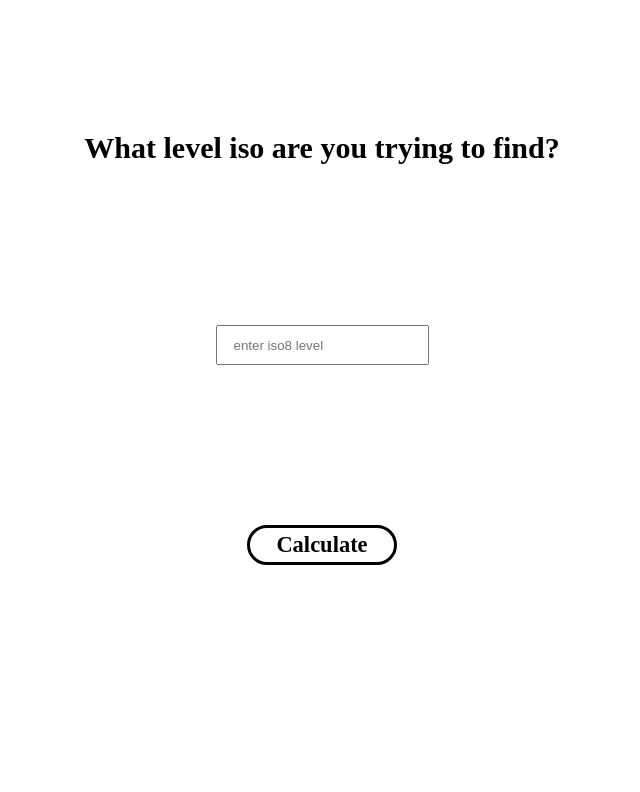
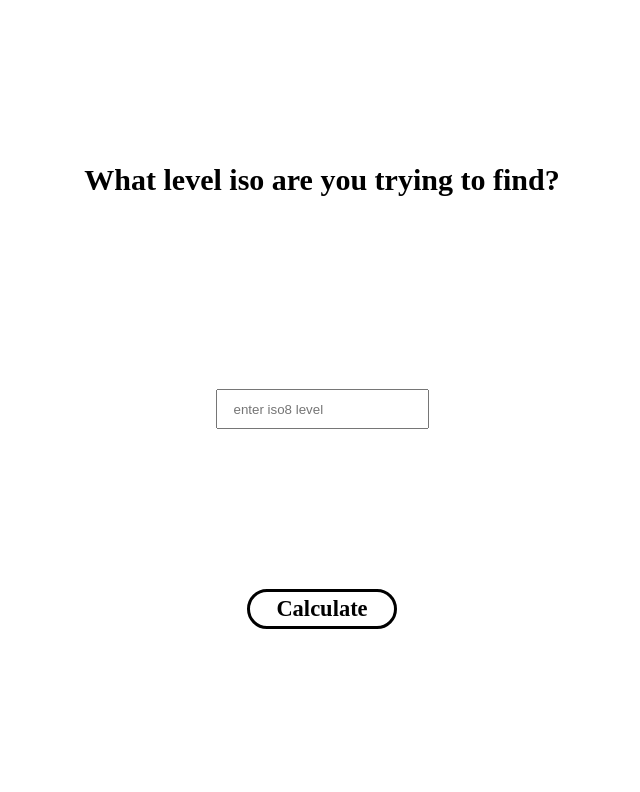
Before and after one commit to patrickeklund/iso8, a plain HTML site: page index.html in a window 1280 px wide. Shown: the part 29-821 px from the top of the page, without its empty margins (318-958 px from the left). Drawn offline with Linux system fonts and the light colour scheme.

Commit message:
test media query

```diff
--- a/style.css
+++ b/style.css
@@ -48,3 +48,8 @@ input{
 h2{
 	margin:10rem;
 }
+@media screen and (min-width:600px){
+	h1{
+		margin:2rem;
+	}
+}
```
